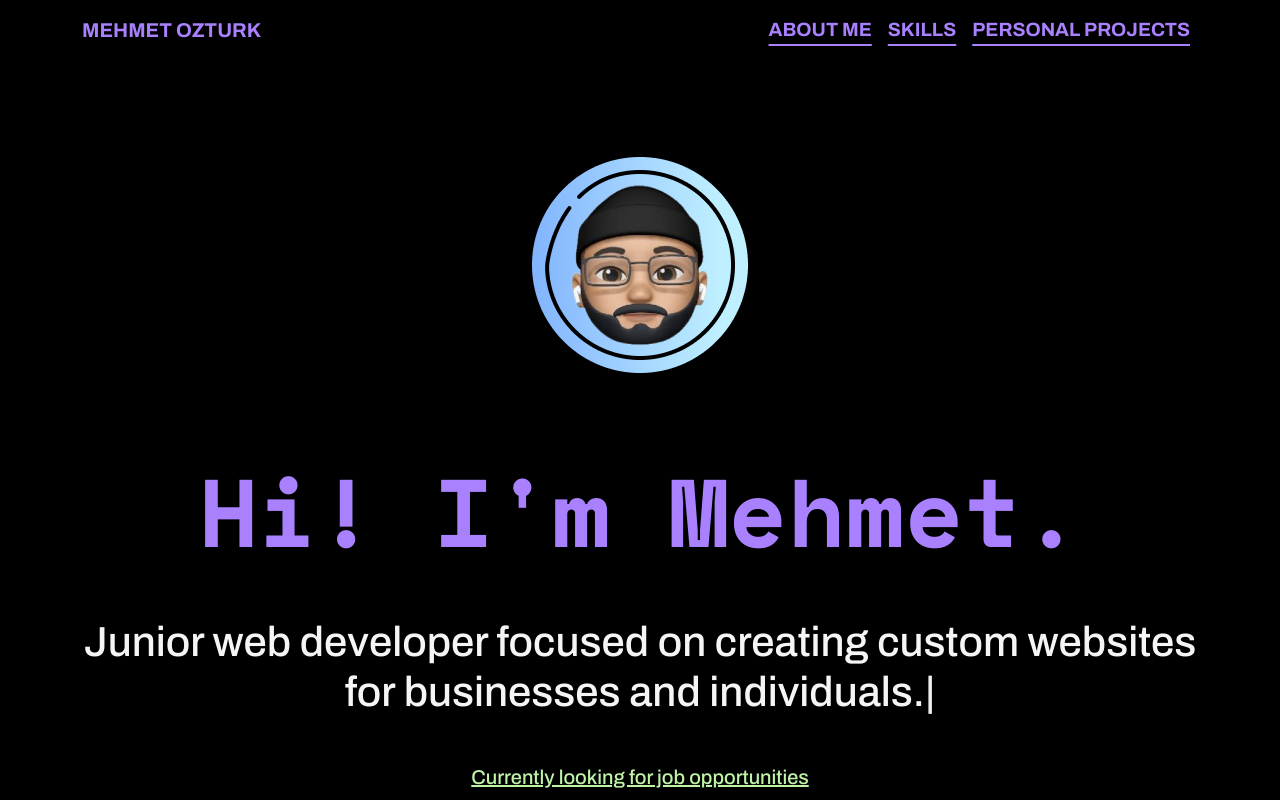
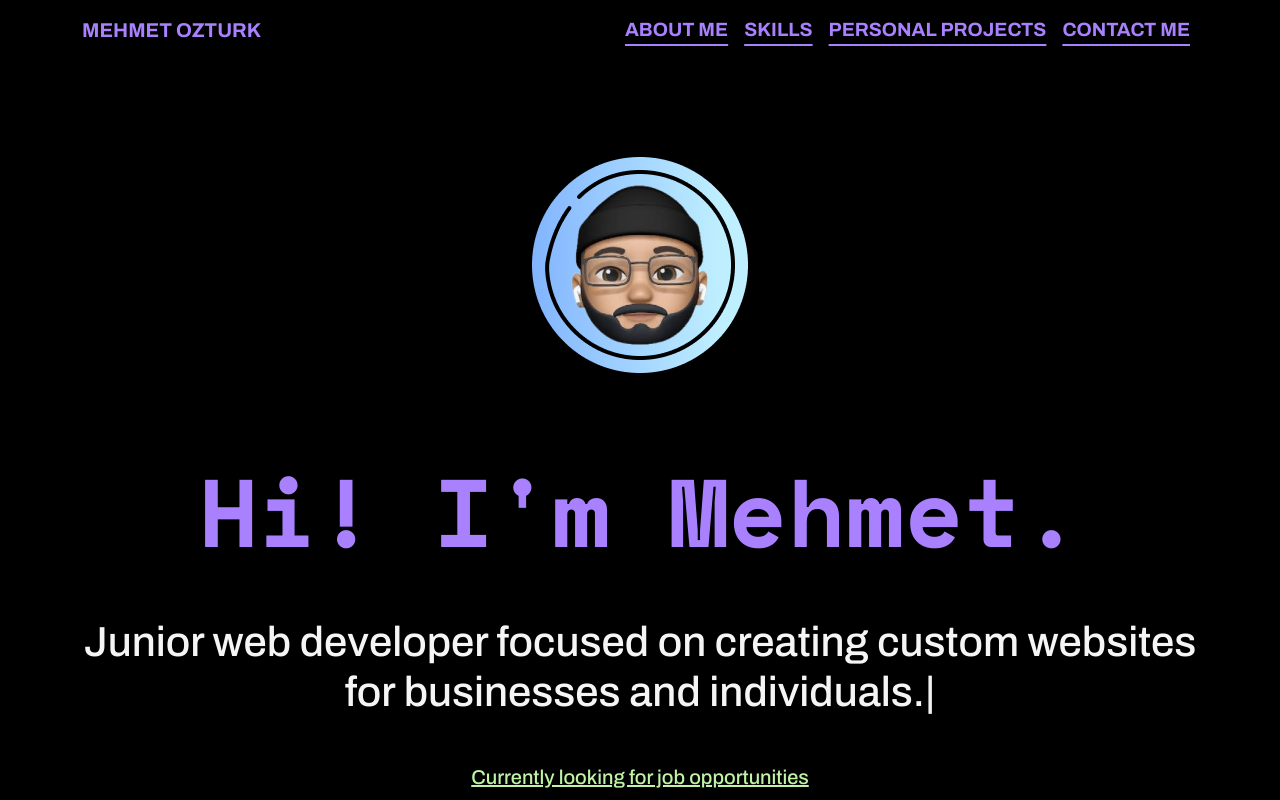
Before and after one commit to memooh/portfolio, a React (Vite) app: page / in a window 1280 px wide. Shown: the top 800 px of the page. Built offline with nearby package versions, Linux system fonts and the light colour scheme.

Commit message:
added nav item link contact

```diff
--- a/src/components/Navbar/Navbar.jsx
+++ b/src/components/Navbar/Navbar.jsx
@@ -18,13 +18,16 @@
                 <div className={`collapse navbar-collapse justify-content-end ${isOpen ? 'show' : ''}`} id="navbarNav">
                     <ul className="navbar-nav">
                         <li className="nav-item">
-                            <a className="nav-link" href="#aboutMeSection">About me</a>
+                            <a className="nav-link" href="#aboutMeSection">About Me</a>
                         </li>
                         <li className="nav-item">
                             <a className="nav-link" href="#skillsSection">Skills</a>
                         </li>
                         <li className="nav-item">
                             <a className="nav-link" href="#projectsSection">Personal projects</a>
+                        </li>
+                        <li className="nav-item">
+                            <a className="nav-link" href="#contactMeSection">Contact Me</a>
                         </li>
                     </ul>
                 </div>
```
